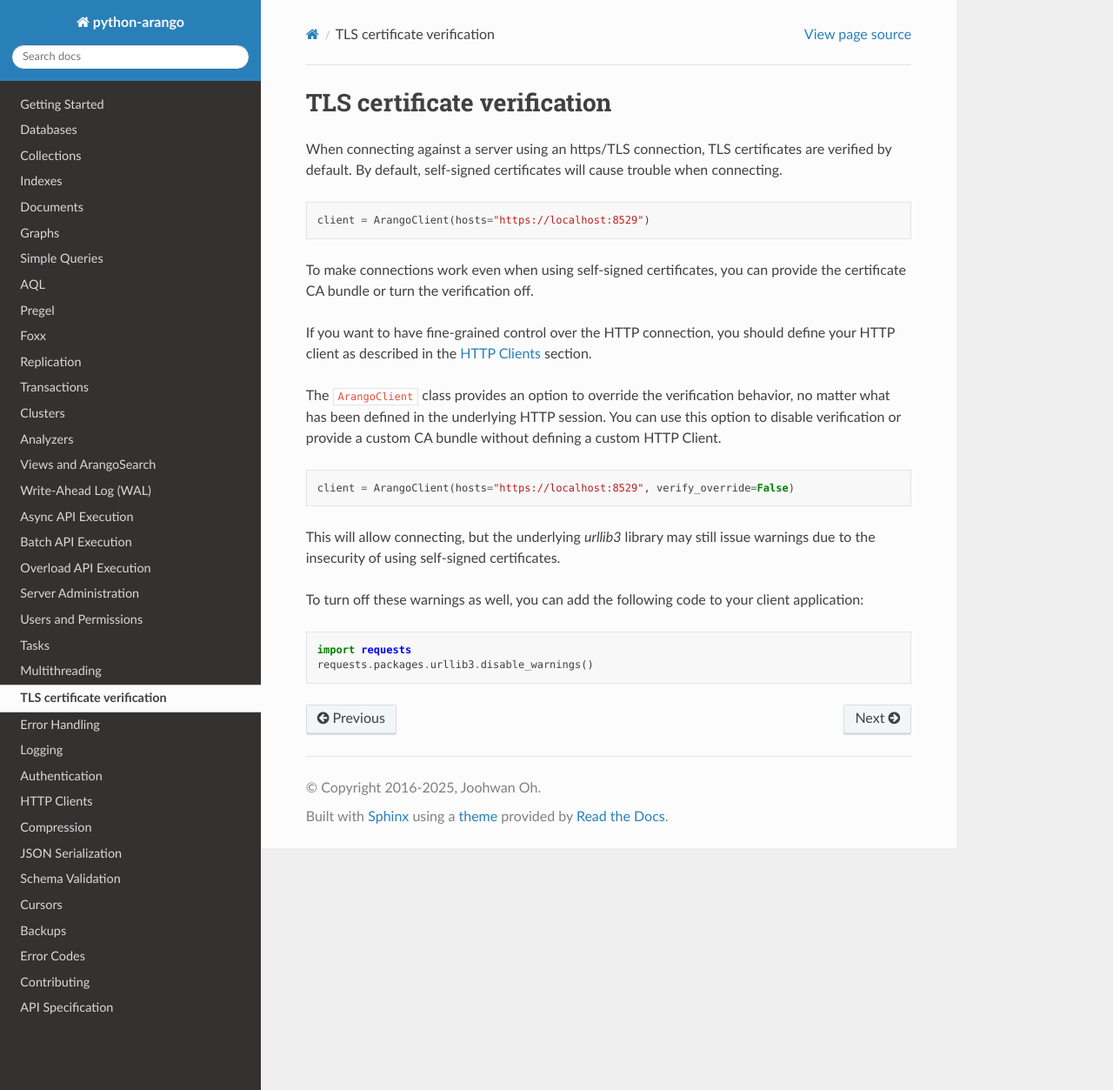
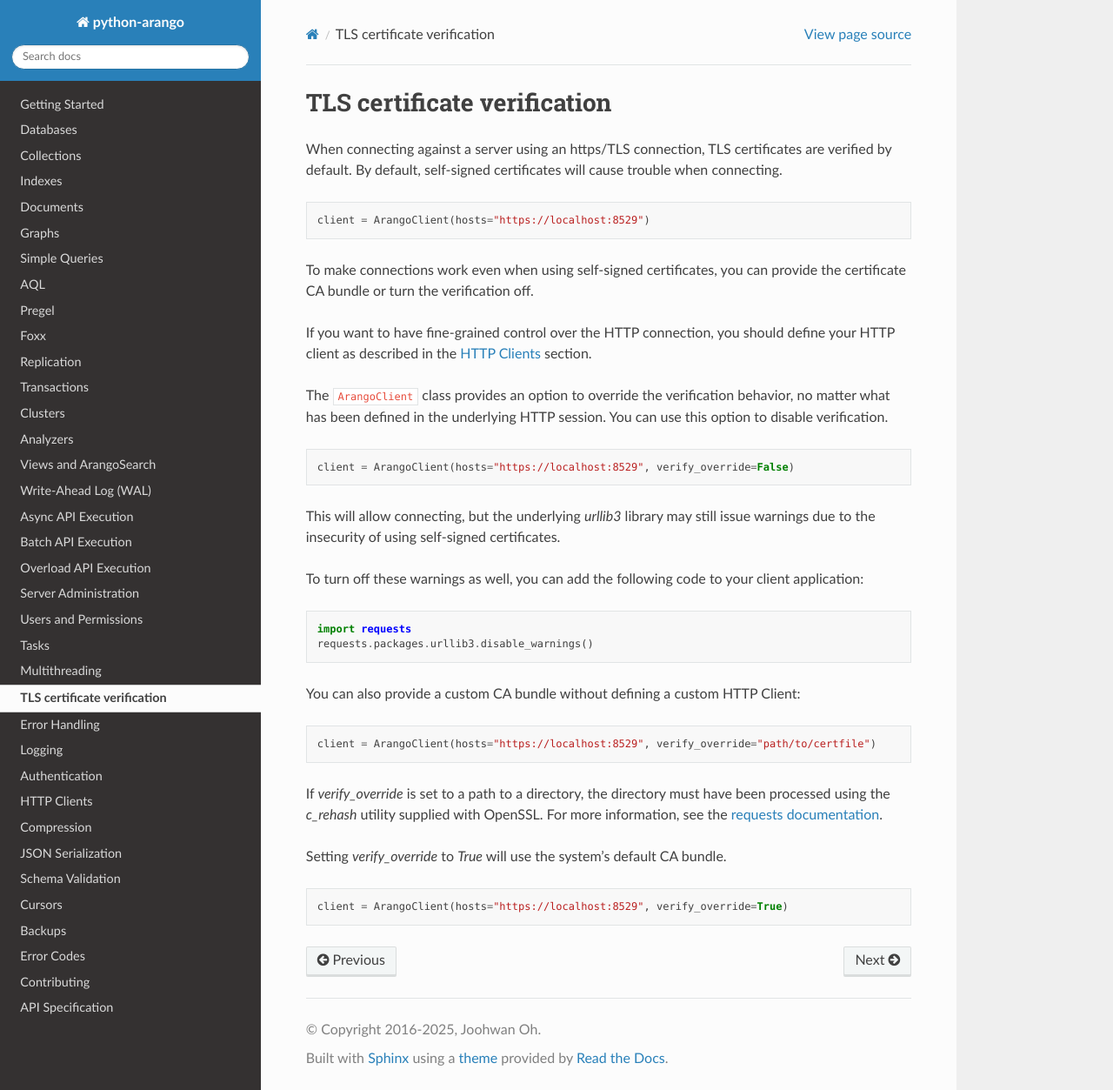
Before and after one commit to arangodb/python-arango, a Sphinx documentation site: the page built from docs/certificates.rst, in a window 1280 px wide and 1253 px high. Shown: the whole window at 87% size. Built offline with Sphinx 7.4.7 and the Read the Docs theme 3.1.0, drawn with Linux system fonts in a browser that asks for light colours.

Commit message:
Updating certificates documentation

```diff
--- a/docs/certificates.rst
+++ b/docs/certificates.rst
@@ -17,8 +17,7 @@ your HTTP client as described in the :ref:`HTTPClients` section.
 
 The ``ArangoClient`` class provides an option to override the verification behavior,
 no matter what has been defined in the underlying HTTP session.
-You can use this option to disable verification or provide a custom CA bundle without
-defining a custom HTTP Client.
+You can use this option to disable verification.
 
 .. code-block:: python
 
@@ -34,3 +33,18 @@ application:
 
     import requests
     requests.packages.urllib3.disable_warnings()
+
+You can also provide a custom CA bundle without defining a custom HTTP Client:
+
+.. code-block:: python
+
+    client = ArangoClient(hosts="https://localhost:8529", verify_override="path/to/certfile")
+
+If `verify_override` is set to a path to a directory, the directory must have been processed using the `c_rehash` utility
+supplied with OpenSSL. For more information, see the `requests documentation <https://requests.readthedocs.io/en/master/user/advanced/#ssl-cert-verification>`_.
+
+Setting `verify_override` to `True` will use the system's default CA bundle.
+
+.. code-block:: python
+
+    client = ArangoClient(hosts="https://localhost:8529", verify_override=True)
```
Also changed, not shown: 1 other file.
